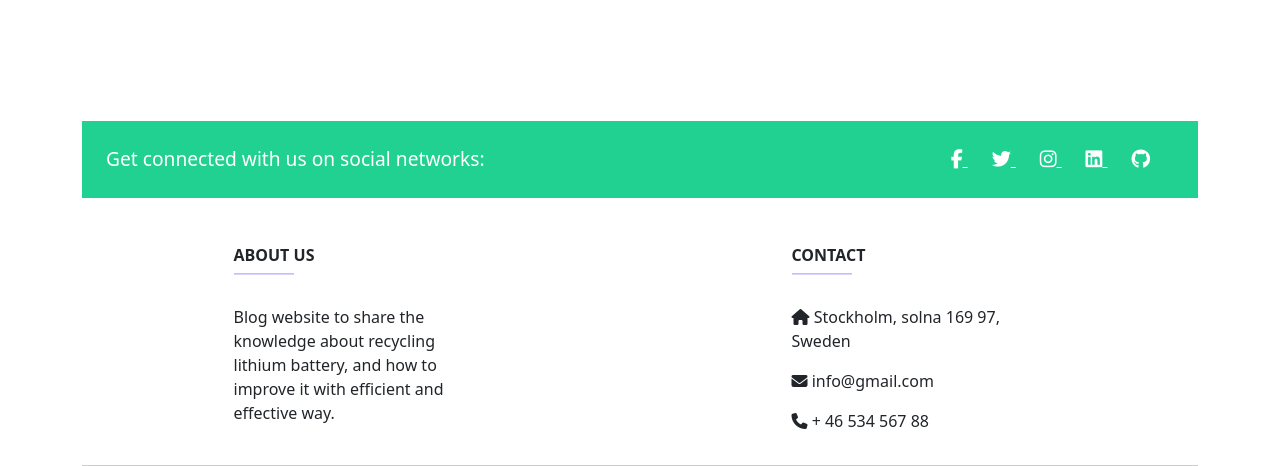
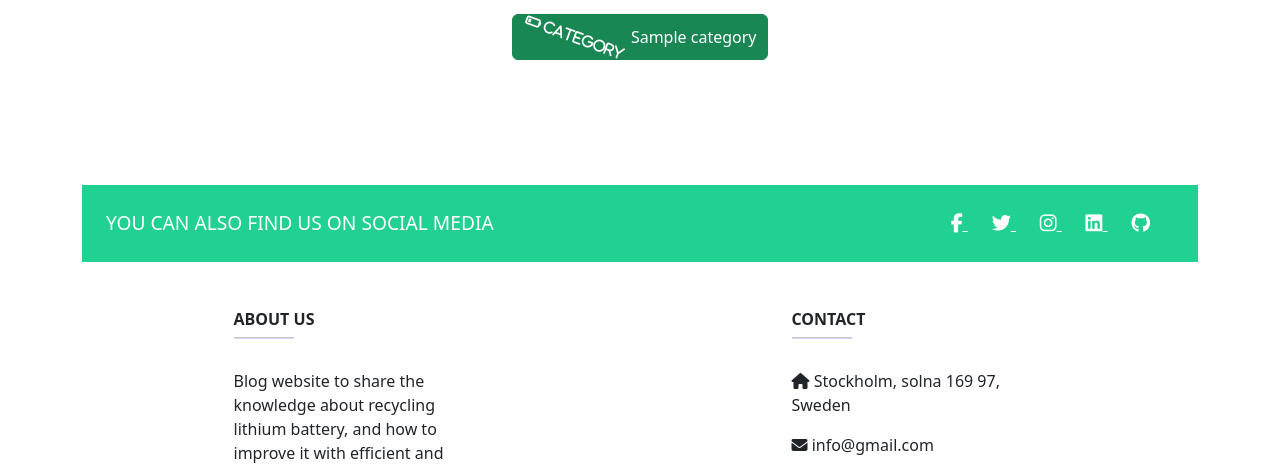
Before and after one commit to Ahmadalhindi/lithium-battery-recycle-blog, a Django app: page /blog/ in a window 1280 px wide. Shown: the part 467-933 px from the top of the page. Run offline with Django 3.2, Linux system fonts and the light colour scheme; tables that the repository leaves empty hold one stand-in row (values such as "Sample post"); some libraries are stand-ins or nearby versions.

Commit message:
Add styles and icon to caregories buttons in home page and for reead more buttons.

```diff
--- a/static/css/style.css
+++ b/static/css/style.css
@@ -1,17 +1,3 @@
-/* .category-button {
-    display: inline-block;
-    margin: 5px;
-    padding: 10px;
-    background-color: #3498db;
-    color: #ffffff;
-    text-decoration: none;
-    border-radius: 5px;
-    text-align: center;
-
-    margin-left: auto;
-    margin-right: auto;
-} */
-
 .center-anchor {
     text-align: center;
 }
@@ -109,3 +95,7 @@
     background: transparent;
     border: none;
 }
+
+section {
+    margin-top: 50px;
+}
--- a/templates/base.html
+++ b/templates/base.html
@@ -23,7 +23,10 @@
 
   <body>
     <!-- Navigation -->
-    <nav class="navbar navbar-expand-lg bg-body-light">
+    <nav
+      class="navbar navbar-expand-lg bg-body-light"
+      style="margin-top: 30px; margin-bottom: 30px"
+    >
       <div class="container">
         <a class="navbar-brand" href="#">
           <img
@@ -116,55 +119,21 @@
       </div>
     </div>
 
-    <!--     <section>
-      <div class="container">
-        <div class="row">
-          <div class="col-md-3">
-            <div class="list-group">
-              {% for category in categories %}
-              <a
-                href="{% url 'post_list_by_category' category_name=category.name %}"
-                class="list-group-item list-group-item-action category-link"
-                data-category="{{ category.id }}"
-                >{{ category.name }}</a
-              >
-              {% endfor %}
-            </div>
-          </div>
-        </div>
-      </div>
-    </section> -->
-
-    <!--     <section>
-        <div class="container">
-        <div class="row">
-            <div class="col-md-3">
-            <h2>Categories</h2>
-            <ul class="list-group">
-                {% for category in categories %}
-                <li>
-                <a
-                    href="{% url 'post_list_by_category' category_name=category.name %}"
-                    >{{ category.name }}</a
-                >
-                </li>
-                {% endfor %}
-            </ul>
-            </div>
-        </div>
-        </div>
-    </section> -->
-
     <section>
       <div class="container">
         <div class="row">
           <div class="col-md-12 center-anchor">
-            <h2>Categories</h2>
             {% for category in categories %}
             <a
               href="{% url 'post_list_by_category' category_name=category.name %}"
               class="btn btn-success"
-              >{{ category.name }}</a
+              ><i
+                class="fa-solid fa-battery-quarter fa-rotate-by fa-sm"
+                style="--fa-rotate-angle: 20deg"
+              >
+                Category
+              </i>
+              {{category.name}}</a
             >
             {% endfor %}
           </div>
@@ -191,7 +160,7 @@
           style="background-color: #21d192; font-size: larger"
         >
           <div class="me-5">
-            <span>Get connected with us on social networks:</span>
+            <span>YOU CAN ALSO FIND US ON SOCIAL MEDIA</span>
           </div>
           <div>
             <a
@@ -284,6 +253,11 @@
     </section>
 
     <script>
+      setTimeout(function () {
+        let messages = document.getElementById("msg");
+        let alert = new bootstrap.Alert(messages);
+        alert.close();
+      }, 2500);
       // Add this script to toggle the active class on click
       $(document).ready(function () {
         $(".category-link").click(function () {
--- a/templates/post_list.html
+++ b/templates/post_list.html
@@ -34,7 +34,11 @@
               <a
                 href="{% url 'post_detail' post.slug  %}"
                 class="btn btn-outline-success btn-sm"
-                >Read More</a
+                ><i
+                  class="fa-brands fa-readme fa-lg"
+                  style="color: #118d30"
+                ></i>
+                Read More</a
               >
             </div>
           </div>
```
